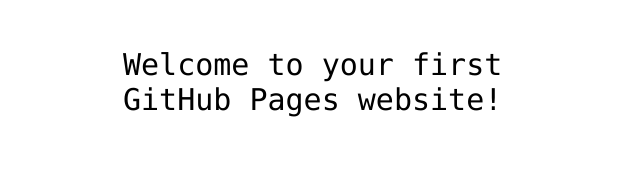
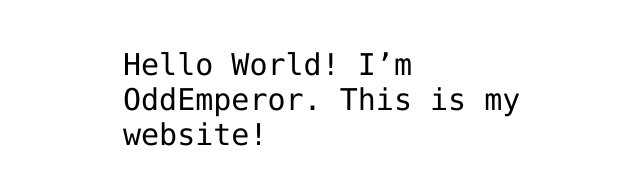
Before and after one commit to oddemperor/hello-world, a plain HTML site: page index.html in a window 1280 px wide. Shown: the part 341-526 px from the top of the page, without its empty margins (317-957 px from the left). Drawn offline with Linux system fonts and the light colour scheme.

Commit message:
Add my intro

```diff
--- a/index.html
+++ b/index.html
@@ -12,7 +12,7 @@
 <img src="https://octodex.github.com/images/daftpunktocat-thomas.gif" id="octocat" alt="octocat-gif" />
 
 <!-- Change this code here by copy and pasting your template on line 15 -->
-<p>Welcome to your first GitHub Pages website!</p>
+<p>Hello World! I’m OddEmperor. This is my website!</p>
 
 </body>
 </html>
```
